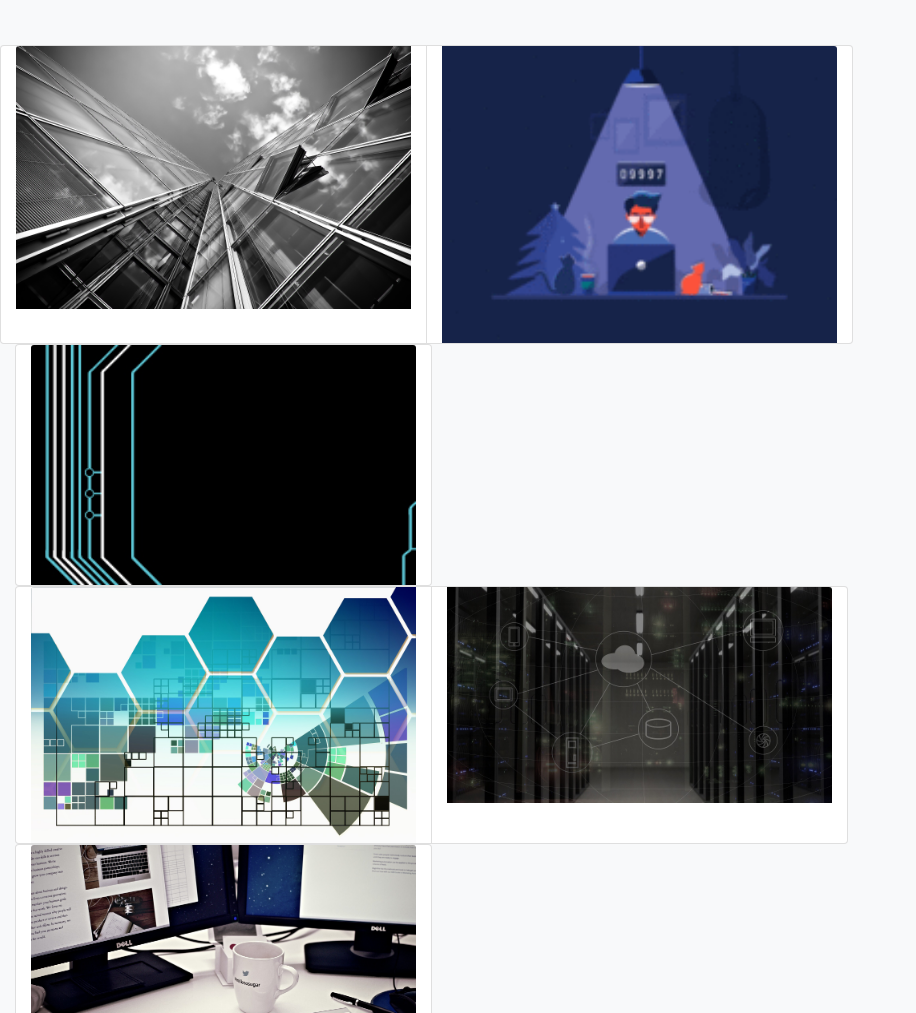
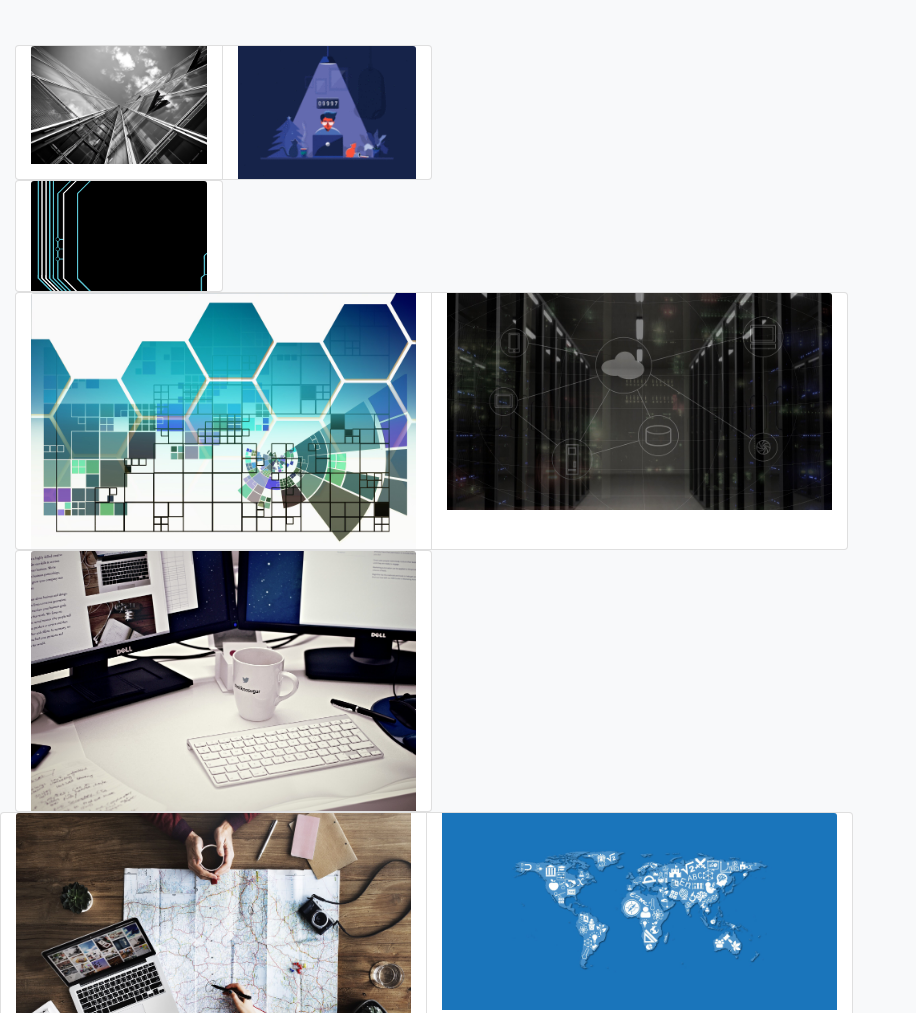
Before and after one commit to obi3wan/Wrap_HTML, a plain HTML site: page index.html in a window 1280 px wide. Shown: the part 1836-2849 px from the top of the page, without its empty margins (0-916 px from the left). Drawn offline with nearby package versions, Linux system fonts and the light colour scheme; files that its build step writes are made by us from their sources; files whose address does not match are found by name.

Commit message:
changing some files

```diff
--- a/index.html
+++ b/index.html
@@ -98,17 +98,17 @@
         </div>
     </br>
 </br>
-        <div class="card-group row">
-            <div class="card inline col-4">
+        <div class="card-group inline-row">
+            <div class="card inline-d col-2">
                 <img class="card-img-top" src="./images/building.jpg" alt="Card image cap">
 
             </div>
-            <div class="card inline col-4">
+            <div class="card inline-d col-2">
                 <img class="card-img-top" src="./images/work2.jpg" alt="Card image cap">
 
                 </div>
             </div>
-            <div class="card inline col-4">
+            <div class="card inline-d col-2">
                 <img class="card-img-top" src="./images/chip.jpg" alt="Card image cap">
 
         </div>
--- a/styles.css
+++ b/styles.css
@@ -114,6 +114,6 @@ input {
 }
 
 .btn.btn-primary {
-    background color: red;
+    color: red;
     align: right;
 }
```
